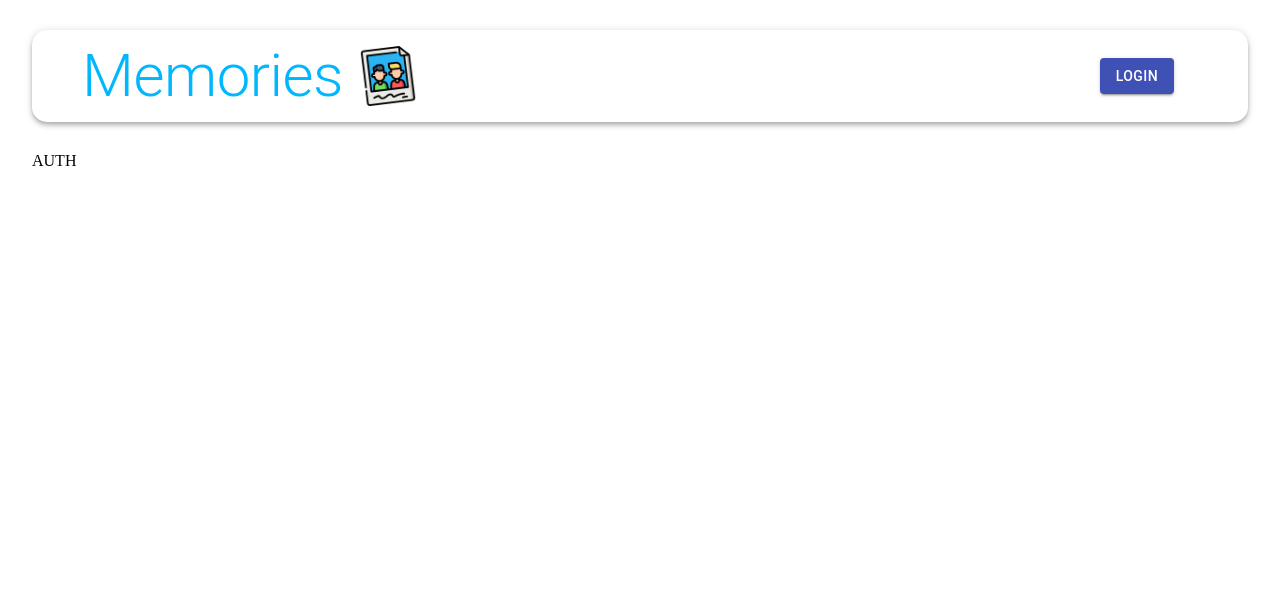
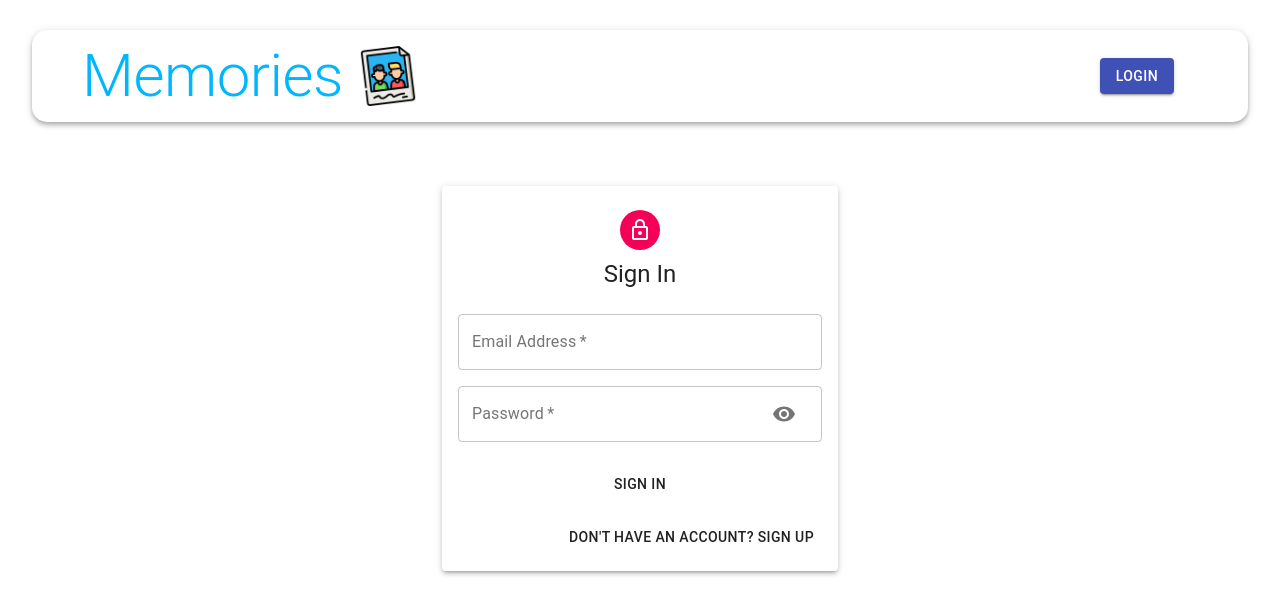
Before and after one commit to djsurt/Dreamio, a React (Create React App) app in the folder client/: page /auth in a window 1280 px wide. Shown: the top 614 px of the page. Built offline with nearby package versions, Linux system fonts and the light colour scheme.

Commit message:
Login vs sign up page + toggle

```diff
--- a/client/src/components/Auth/Auth.js
+++ b/client/src/components/Auth/Auth.js
@@ -1,12 +1,65 @@
-import React from 'react';
+import React, {useState} from 'react';
+import {Avatar, Button, Paper, Grid, Typography, Container} from '@material-ui/core';
+import useStyles from './styles';
+import LockOutlinedIcon from '@material-ui/icons/LockOutlined';
+import Input from './Input';
 
 const Auth = () => {
-	const state = null;
+	//FRONTEND css design
+	const classes = useStyles();
+	//show password when typing or not
+	const [showPassword, setShowPassword] = useState(false);
+	// toggle between sign up page and login page
+	const [isSignup, setIsSignup] = useState(false);
+	//toggle show password or not
+	const handleShowPassword = () => setShowPassword((prevShowPassword)=> !prevShowPassword);
+
+	//switches to Log In Page vs Sign up Page
+	const switchMode =() =>{
+		setIsSignup((prevIsSignup) => !prevIsSignup);
+		handleShowPassword(false);
+	};
+	const handleSubmit = () =>{
+
+	};
+	const handleChange = () =>{
+
+	};
+
 	return(
-		<div>
-			AUTH
-		</div>
+		<Container component="main" maxWidth="xs">
+			<Paper className={classes.paper} elevation={3}>
+				<Avatar className={classes.avatar}>
+					<LockOutlinedIcon />
+				</Avatar>
+				<Typography variant="h5">{isSignup ? 'Sign Up' : 'Sign In'}</Typography>
+				<form className={classes.form} onSubmit={handleSubmit}>
+					<Grid container spacing={2}>
+					{
+						isSignup && (
+							<>
+								<Input name="firstName" label="First Name" handleChange={handleChange} autoFocus half />
+								<Input name="lastName" label="Last Name" handleChange={handleChange} half />
+							</>
+					)}
+						<Input name="email" label="Email Address" handleChange={handleChange} type="email"/>
+						<Input name="password" label="Password" handleChange={handleChange} type={showPassword ? "text" : "password"} handleShowPassword={handleShowPassword}/>
+						{isSignup && <Input name="confirmPassword" label="Repeat Password" handleChange={handleChange} type="password"/>}
+
+					</Grid>
+					<Button type="submit" fullWidth variant="constrained" color="primary" className={classes.submit}>
+						{isSignup ? 'Sign Up' : 'Sign In'}
+					</Button>
+					<Grid container justify="flex-end">
+						<Grid item>
+							<Button onClick={switchMode}>
+								{ isSignup ? "Already have an account ? Sign In" : "Don't have an account? Sign Up"}
+							</Button>
+						</Grid>
+					</Grid>
+				</form>
+			</Paper>
+		</Container>
 	);
 };
-
 export default Auth;
--- /dev/null
+++ b/client/src/components/Auth/Input.js
@@ -0,0 +1,33 @@
+import React from 'react';
+import { TextField, Grid, InputAdornment, IconButton} from '@material-ui/core';
+import Visibility from '@material-ui/icons/Visibility';
+import VisibilityOff from '@material-ui/icons/VisibilityOff';
+
+//generalizes the fields of the form that the user will fill out to login
+//input props is for showing the password when the user wants to see their password not the dots
+const Input = ({name, handleChange, label, half, autoFocus, type, handleShowPassword}) => (
+	<Grid item xs={12} sm={half ? 6 : 12}>
+		<TextField
+			name={name}
+			onChange={handleChange}
+			variant="outlined"
+			required
+			fullWidth
+			label={label}
+			autoFocus={autoFocus}
+			type={type}
+			InputProps={name === 'password' && {
+				endAdornment: (
+					<InputAdornment position="end">
+						<IconButton onClick={handleShowPassword}>
+							{type=== "password" ? <Visibility/> : <VisibilityOff/>}
+						</IconButton>
+					</InputAdornment>
+				),
+			}}
+		/>
+	</Grid>
+);
+
+
+export default Input;
--- a/client/src/components/Auth/styles.js
+++ b/client/src/components/Auth/styles.js
@@ -0,0 +1,30 @@
+import { makeStyles } from '@material-ui/core/styles';
+
+export default makeStyles((theme) => ({
+  paper: {
+    marginTop: theme.spacing(8),
+    display: 'flex',
+    flexDirection: 'column',
+    alignItems: 'center',
+    padding: theme.spacing(2),
+  },
+  root: {
+    '& .MuiTextField-root': {
+      margin: theme.spacing(1),
+    },
+  },
+  avatar: {
+    margin: theme.spacing(1),
+    backgroundColor: theme.palette.secondary.main,
+  },
+  form: {
+    width: '100%', // Fix IE 11 issue.
+    marginTop: theme.spacing(3),
+  },
+  submit: {
+    margin: theme.spacing(3, 0, 2),
+  },
+  googleButton: {
+    marginBottom: theme.spacing(2),
+  },
+}));
```
